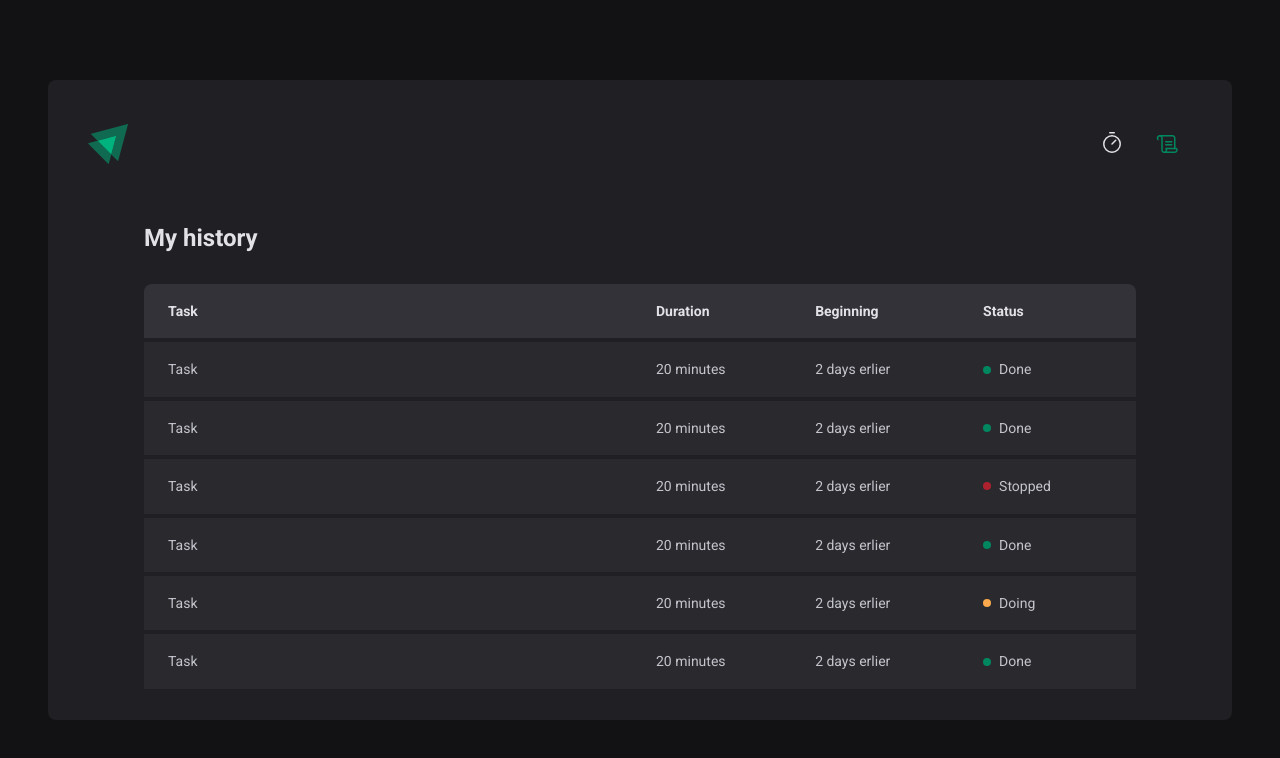
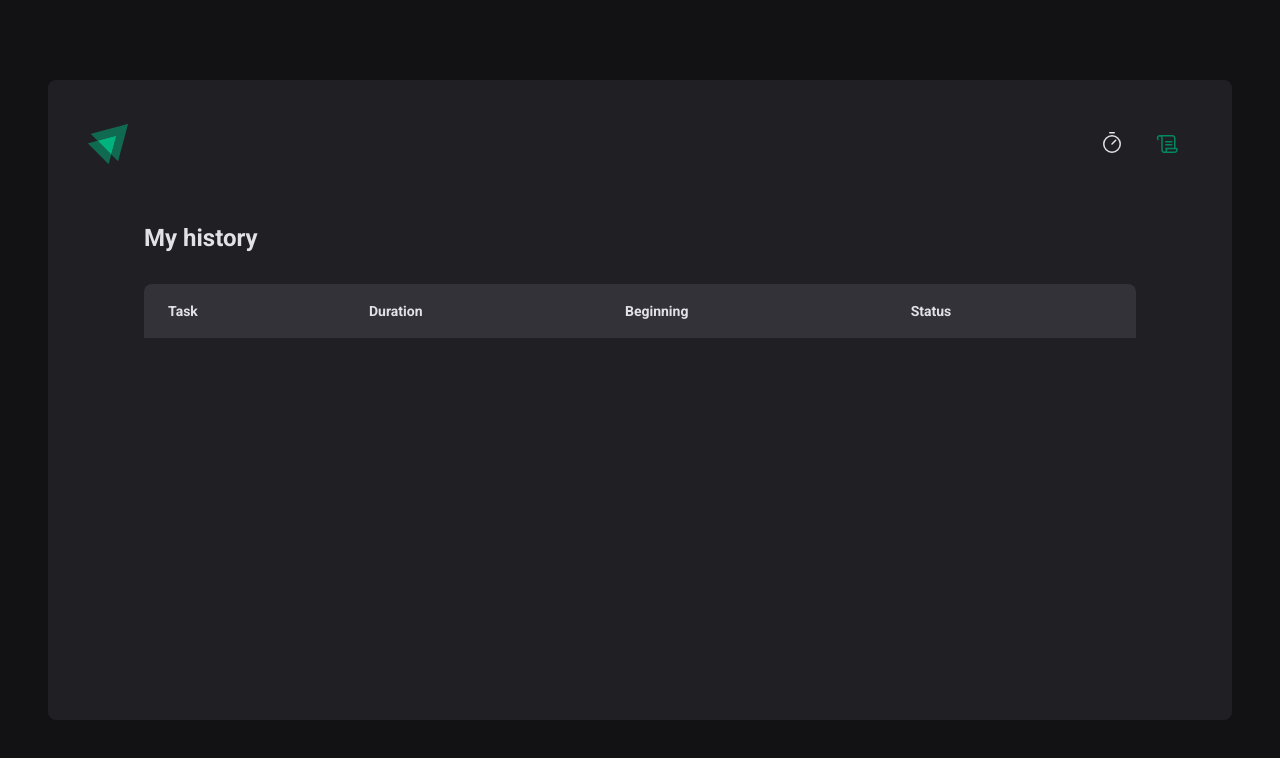
Before and after one commit to matheus-wallace/timer, a React (Vite) app: page /history in a window 1280 px wide. Shown: the top 758 px of the page. Built offline with nearby package versions, Linux system fonts and the light colour scheme.

Commit message:
refactor: move contex to a new folder contexts

```diff
--- a/src/App.tsx
+++ b/src/App.tsx
@@ -3,12 +3,15 @@
 import { GlobalStyles } from './styles/global';
 import { BrowserRouter } from 'react-router-dom';
 import Router from './Router';
+import { CycleContextProvider } from './context/CyclesContext';
 
 export function App() {
   return (
     <ThemeProvider theme={defaultTheme}>
       <BrowserRouter>
-        <Router />
+        <CycleContextProvider>
+          <Router />
+        </CycleContextProvider>
       </BrowserRouter>
       <GlobalStyles />
     </ThemeProvider>
--- /dev/null
+++ b/src/context/CyclesContext.tsx
@@ -0,0 +1,82 @@
+import { createContext, useState } from 'react';
+
+interface CreateCycleData {
+  task: string;
+  minutesAmount: number;
+}
+
+interface Cycle {
+  id: string;
+  task: string;
+  minutesAmount: number;
+  startDate: Date;
+  interruptedDate?: Date;
+  finishedDate?: Date;
+}
+
+interface CycleContextType {
+  cycles: Cycle[];
+  activeCycle: Cycle | undefined;
+  activeCycleId: string | null;
+  amountSecondsPassed: number;
+  markCurrentCycleAsFinished: () => void;
+  setSecondsPassed: (number: number) => void;
+  createNewCycle: (data: CreateCycleData) => void;
+  interuptCurrentCycle: () => void;
+}
+
+export const CycleContext = createContext({} as CycleContextType);
+
+export function CycleContextProvider({ children }: { children: React.ReactNode }) {
+  const [cycles, setCycles] = useState<Cycle[]>([]);
+  const [activeCycleId, setActiveCycleId] = useState<string | null>(null);
+  const [amountSecondsPassed, setAmountSecondsPassed] = useState(0);
+
+  const activeCycle = cycles.find((cycle) => cycle.id === activeCycleId);
+
+  function setSecondsPassed(seconds: number) {
+    setAmountSecondsPassed(seconds);
+  }
+
+  function markCurrentCycleAsFinished() {
+    setCycles((state) =>
+      state.map((cycle) => (cycle.id === activeCycleId ? { ...cycle, finishedDate: new Date() } : cycle)),
+    );
+  }
+
+  function createNewCycle(data: CreateCycleData) {
+    const id = String(new Date().getTime());
+    const newCycle: Cycle = {
+      id,
+      task: data.task,
+      minutesAmount: data.minutesAmount,
+      startDate: new Date(),
+    };
+
+    setCycles((prevState) => [...prevState, newCycle]);
+    setActiveCycleId(id);
+    setAmountSecondsPassed(0);
+  }
+
+  function interuptCurrentCycle() {
+    setCycles(cycles.map((cycle) => (cycle.id === activeCycleId ? { ...cycle, interruptedDate: new Date() } : cycle)));
+    setActiveCycleId(null);
+  }
+
+  return (
+    <CycleContext.Provider
+      value={{
+        cycles,
+        activeCycle,
+        activeCycleId,
+        markCurrentCycleAsFinished,
+        amountSecondsPassed,
+        setSecondsPassed,
+        createNewCycle,
+        interuptCurrentCycle,
+      }}
+    >
+      {children}
+    </CycleContext.Provider>
+  );
+}
--- a/src/pages/History/History.tsx
+++ b/src/pages/History/History.tsx
@@ -1,6 +1,10 @@
+import { useContext } from 'react';
 import { HistoryContainer, HistoryList, Status } from './styles';
+import { CycleContext } from '../../context/CyclesContext';
+import { formatDistanceToNow } from 'date-fns';
 
 const History = () => {
+  const { cycles } = useContext(CycleContext);
   return (
     <HistoryContainer>
       <h1>My history</h1>
@@ -15,54 +19,20 @@
             </tr>
           </thead>
           <tbody>
-            <tr>
-              <td>Task</td>
-              <td>20 minutes</td>
-              <td>2 days erlier</td>
-              <td>
-                <Status statusColor="green">Done</Status>
-              </td>
-            </tr>
-            <tr>
-              <td>Task</td>
-              <td>20 minutes</td>
-              <td>2 days erlier</td>
-              <td>
-                <Status statusColor="green">Done</Status>
-              </td>
-            </tr>
-            <tr>
-              <td>Task</td>
-              <td>20 minutes</td>
-              <td>2 days erlier</td>
-              <td>
-                <Status statusColor="red">Stopped</Status>
-              </td>
-            </tr>
-            <tr>
-              <td>Task</td>
-              <td>20 minutes</td>
-              <td>2 days erlier</td>
-              <td>
-                <Status statusColor="green">Done</Status>
-              </td>
-            </tr>
-            <tr>
-              <td>Task</td>
-              <td>20 minutes</td>
-              <td>2 days erlier</td>
-              <td>
-                <Status statusColor="yellow">Doing</Status>
-              </td>
-            </tr>
-            <tr>
-              <td>Task</td>
-              <td>20 minutes</td>
-              <td>2 days erlier</td>
-              <td>
-                <Status statusColor="green">Done</Status>
-              </td>
-            </tr>
+            {cycles.map((cycle) => {
+              return (
+                <tr key={cycle.id}>
+                  <td>{cycle.task}</td>
+                  <td>{cycle.minutesAmount} minutes</td>
+                  <td>{formatDistanceToNow(cycle.startDate, { addSuffix: true })}</td>
+                  <td>
+                    {cycle.finishedDate && <Status statusColor="green">Finished</Status>}
+                    {cycle.interruptedDate && <Status statusColor="red">Interrupted</Status>}
+                    {!cycle.finishedDate && !cycle.interruptedDate && <Status statusColor="yellow">In progress</Status>}
+                  </td>
+                </tr>
+              );
+            })}
           </tbody>
         </table>
       </HistoryList>
--- a/src/pages/Home/Components/Countdown/index.tsx
+++ b/src/pages/Home/Components/Countdown/index.tsx
@@ -1,7 +1,7 @@
 import { useContext, useEffect } from 'react';
 import { CountdownContainer, Separator } from './styles';
 import { differenceInSeconds } from 'date-fns';
-import { CycleContext } from '../..';
+import { CycleContext } from '../../../../context/CyclesContext';
 
 const Countdown = () => {
   const { activeCycle, activeCycleId, markCurrentCycleAsFinished, amountSecondsPassed, setSecondsPassed } =
--- a/src/pages/Home/Components/NewCycleForm/index.tsx
+++ b/src/pages/Home/Components/NewCycleForm/index.tsx
@@ -1,5 +1,5 @@
 import { FormContainer, MinutesAmount, TaskInput } from './styles';
-import { CycleContext } from '../..';
+import { CycleContext } from '../../../../context/CyclesContext';
 import { useContext } from 'react';
 import { useFormContext } from 'react-hook-form';
 
--- a/src/pages/Home/index.tsx
+++ b/src/pages/Home/index.tsx
@@ -1,30 +1,12 @@
 import { HandPalm, Play } from 'phosphor-react';
 import { HomeContainer, StartCountdownButton, StopCountdownButton } from './styles';
-import { createContext, useState } from 'react';
 import NewCycleForm from './Components/NewCycleForm';
 import Countdown from './Components/Countdown';
 import { FormProvider, useForm } from 'react-hook-form';
 import { zodResolver } from '@hookform/resolvers/zod';
 import * as zod from 'zod';
-
-interface Cycle {
-  id: string;
-  task: string;
-  minutesAmount: number;
-  startDate: Date;
-  interruptedDate?: Date;
-  finishedDate?: Date;
-}
-
-interface CycleContextType {
-  activeCycle: Cycle | undefined;
-  activeCycleId: string | null;
-  amountSecondsPassed: number;
-  markCurrentCycleAsFinished: () => void;
-  setSecondsPassed: (number: number) => void;
-}
-
-export const CycleContext = createContext({} as CycleContextType);
+import { CycleContext } from '../../context/CyclesContext';
+import { useContext } from 'react';
 
 const newCycleFormValidationSchema = zod.object({
   task: zod.string().min(1, 'Please enter a task'),
@@ -37,10 +19,7 @@
 type NewCycleFormData = zod.infer<typeof newCycleFormValidationSchema>;
 
 const Home = () => {
-  const [cycles, setCycles] = useState<Cycle[]>([]);
-  const [activeCycleId, setActiveCycleId] = useState<string | null>(null);
-  const [amountSecondsPassed, setAmountSecondsPassed] = useState(0);
-
+  const { createNewCycle, activeCycle, interuptCurrentCycle } = useContext(CycleContext);
   const newCycleForm = useForm<NewCycleFormData>({
     resolver: zodResolver(newCycleFormValidationSchema),
     defaultValues: {
@@ -51,36 +30,9 @@
 
   const { handleSubmit, watch, reset } = newCycleForm;
 
-  const activeCycle = cycles.find((cycle) => cycle.id === activeCycleId);
-
-  function setSecondsPassed(seconds: number) {
-    setAmountSecondsPassed(seconds);
-  }
-
-  function markCurrentCycleAsFinished() {
-    setCycles((state) =>
-      state.map((cycle) => (cycle.id === activeCycleId ? { ...cycle, finishedDate: new Date() } : cycle)),
-    );
-  }
-
   function handleCreateNewCycle(data: NewCycleFormData) {
-    const id = String(new Date().getTime());
-    const newCycle: Cycle = {
-      id,
-      task: data.task,
-      minutesAmount: data.minutesAmount,
-      startDate: new Date(),
-    };
-
-    setCycles((prevState) => [...prevState, newCycle]);
-    setActiveCycleId(id);
-    setAmountSecondsPassed(0);
+    createNewCycle(data);
     reset();
-  }
-
-  function handleInteruptCycle() {
-    setCycles(cycles.map((cycle) => (cycle.id === activeCycleId ? { ...cycle, interruptedDate: new Date() } : cycle)));
-    setActiveCycleId(null);
   }
 
   const task = watch('task');
@@ -88,15 +40,12 @@
   return (
     <HomeContainer>
       <form onSubmit={handleSubmit(handleCreateNewCycle)} action="">
-        <CycleContext.Provider
-          value={{ activeCycle, activeCycleId, markCurrentCycleAsFinished, amountSecondsPassed, setSecondsPassed }}
-        >
         <FormProvider {...newCycleForm}>
           <NewCycleForm />
         </FormProvider>
         <Countdown />
         {activeCycle ? (
-            <StopCountdownButton type="button" onClick={handleInteruptCycle}>
+          <StopCountdownButton type="button" onClick={interuptCurrentCycle}>
             <HandPalm size={24} />
             Stop
           </StopCountdownButton>
@@ -106,7 +55,6 @@
             Start
           </StartCountdownButton>
         )}
-        </CycleContext.Provider>
       </form>
     </HomeContainer>
   );
```
Lines whose indentation alone changed are shown as unchanged.
